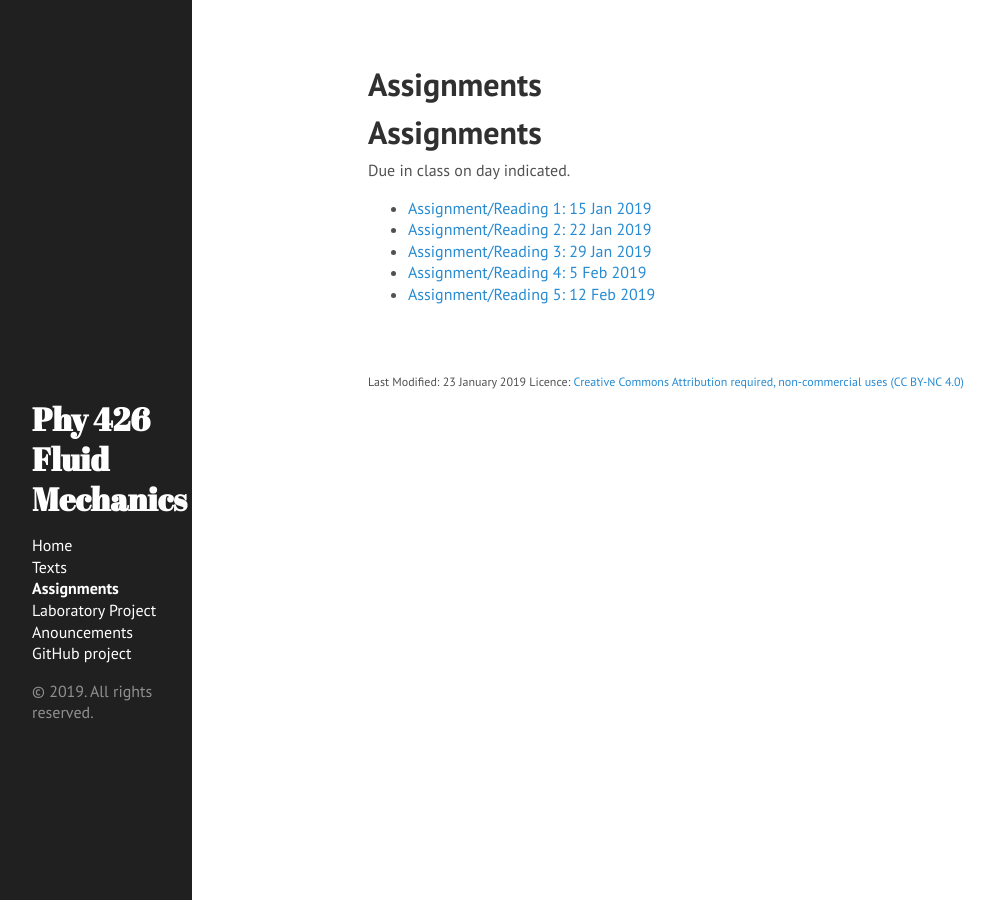
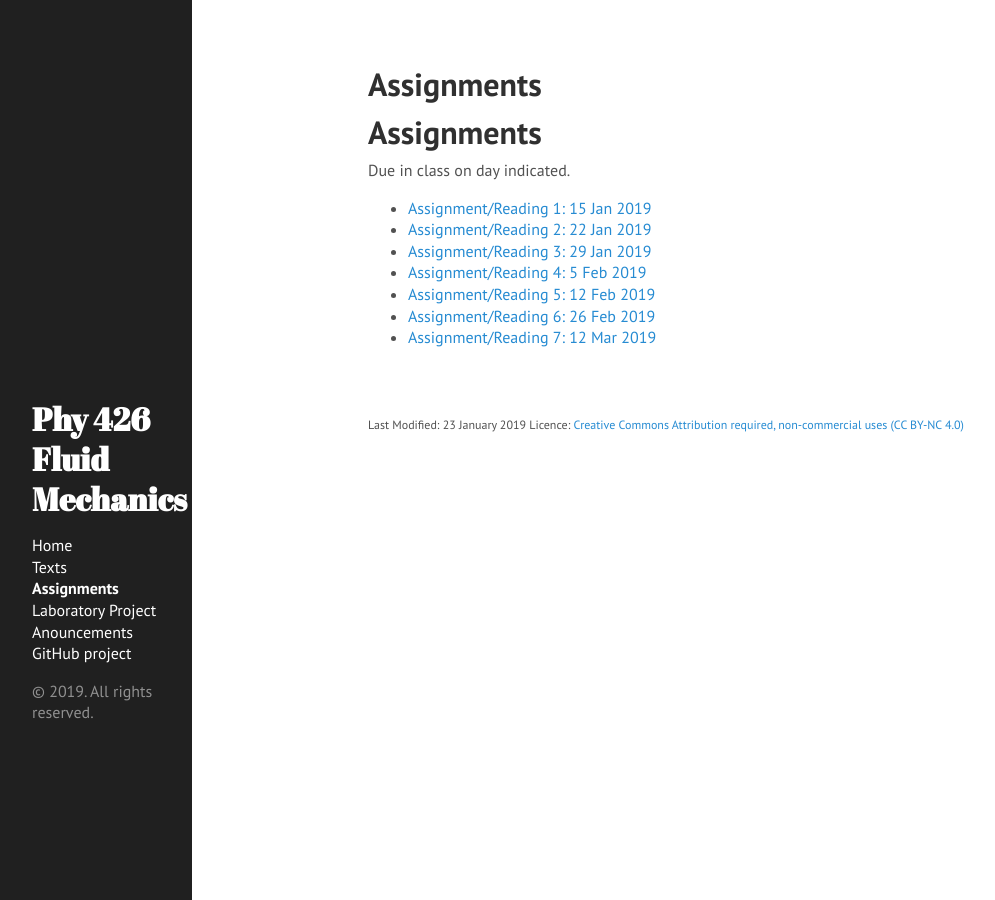
Before and after one commit to jklymak/Phy426, a Jekyll site: the page built from docs/Assignments/index.md, in a window 1280 px wide. Shown: the whole page, without its empty margins (0-995 px from the left). Built offline with Jekyll 4.4.1, drawn with Linux system fonts in a browser that asks for light colours.

Commit message:
Assignments

```diff
--- a/docs/Assignments/index.md
+++ b/docs/Assignments/index.md
@@ -11,3 +11,5 @@ Due in class on day indicated.
   - [Assignment/Reading 3: 29 Jan 2019](../Assignments/Assignment03/)
   - [Assignment/Reading 4:  5 Feb 2019](../Assignments/Assignment04/)
   - [Assignment/Reading 5: 12 Feb 2019](../Assignments/Assignment05/)
+  - [Assignment/Reading 6: 26 Feb 2019](../Assignments/Assignment06/)
+  - [Assignment/Reading 7: 12 Mar 2019](../Assignments/Assignment07/)
```
Also changed, not shown: docs/Assignments/Assignment07.md (+1 -1 lines).
